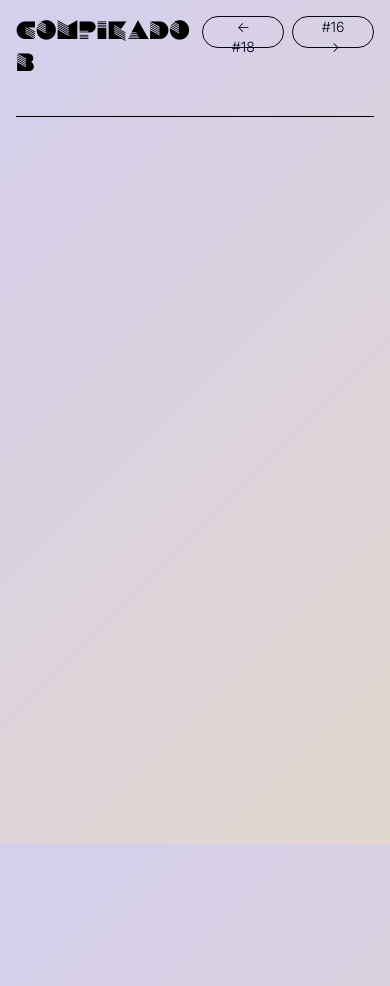
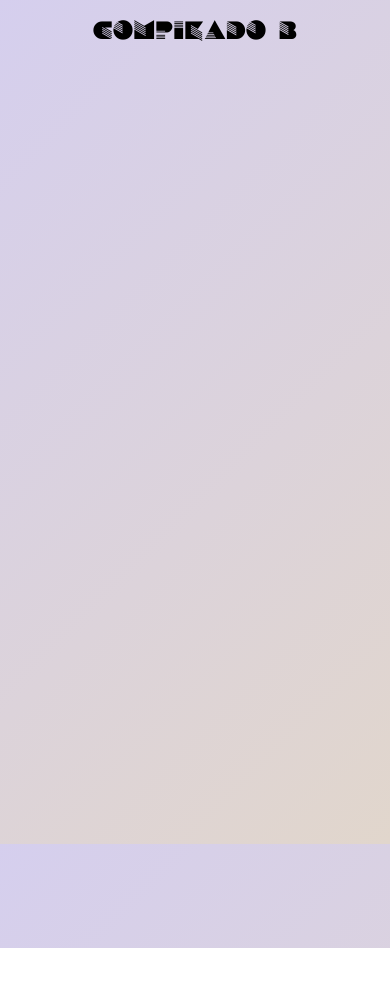
Before and after one commit to bernbecht/vfsm-lado-b, a Next.js app: page / in a window 390 px wide. Shown: the top 986 px of the page. After the commit the page ends 948 px from the top, so only its background shows below. Built offline with nearby package versions, Linux system fonts and the light colour scheme.

Commit message:
💅 adapts nav to mobile

```diff
--- a/app/layout.tsx
+++ b/app/layout.tsx
@@ -29,9 +29,9 @@ export default function RootLayout({
   return (
     <html lang="en">
       <body className={`${inter.className} max-w-7xl mx-auto md:p-9 p-4 `}>
-        <nav className="mb-20 pb-9 border-b border-black flex justify-between content-center">
+        <nav className="md:mb-20 mb-10 md:pb-9 md:border-b border-black flex flex-col md:flex-row items-center justify-between content-center">
           <span className={`${sinaloa.className} text-2xl`}>Compilado B</span>
-          <div className="flex gap-2">
+          <div className="md:flex gap-2 hidden ">
             <Button text="<- #18" secondary></Button>
             <Button text="#16 ->" secondary></Button>
           </div>
```
